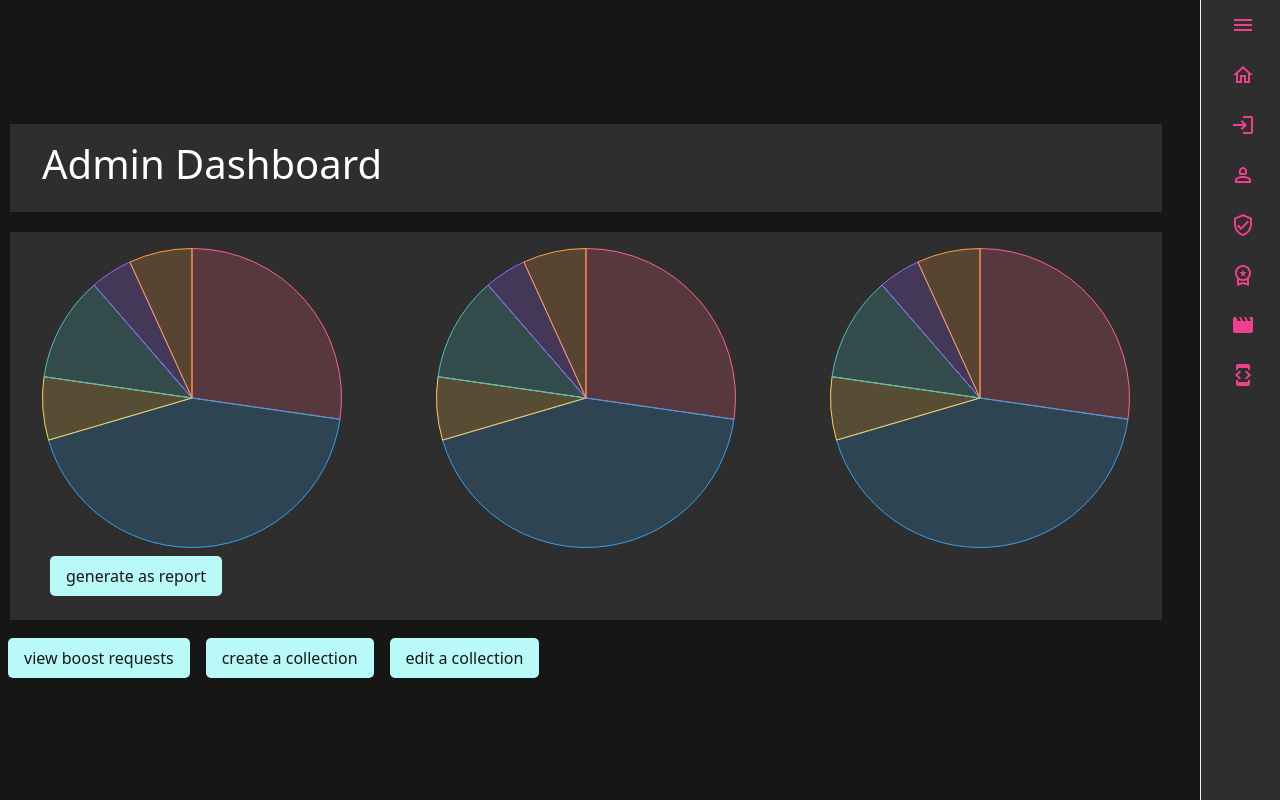
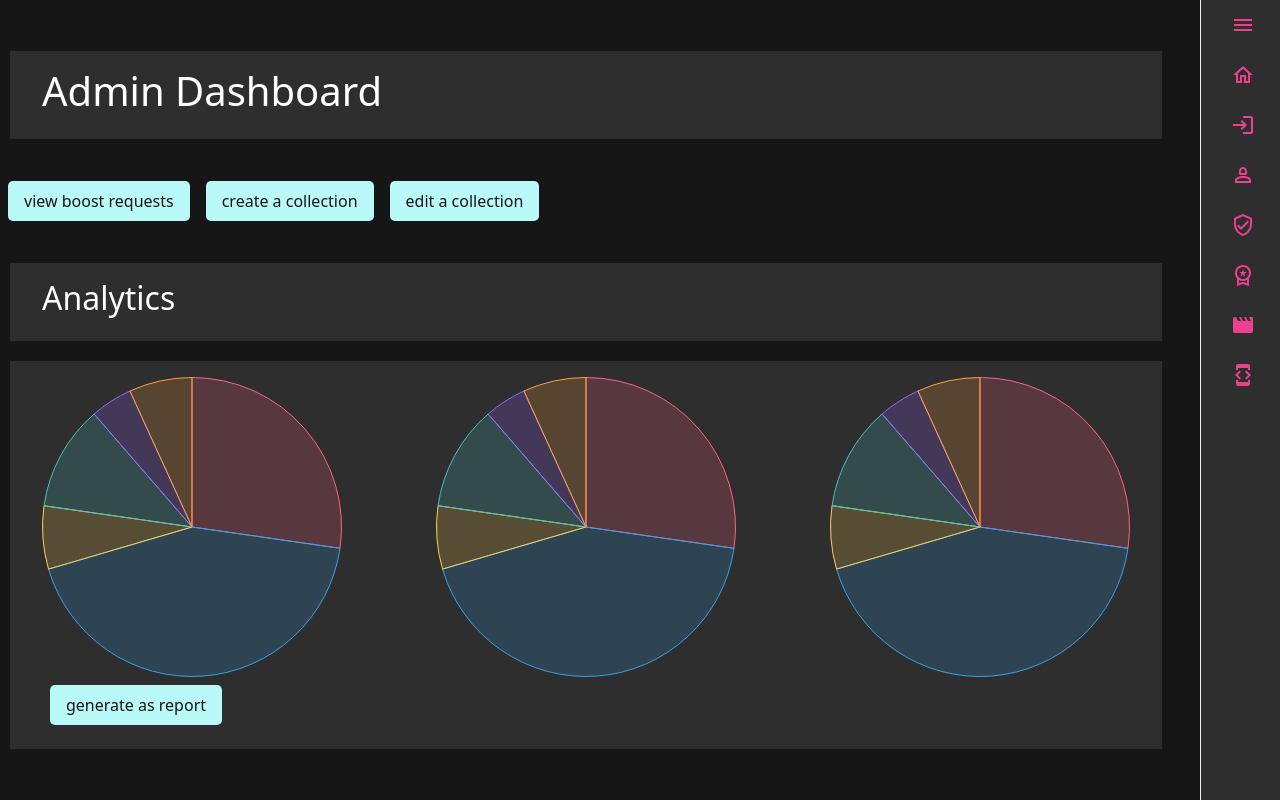
Before and after one commit to Isuru2701/Yolo2.0, a React (Create React App) app: page /admin in a window 1280 px wide. Built offline with nearby package versions, Linux system fonts and the light colour scheme.

Commit message:
changes to admin

```diff
--- a/src/components/admin/AdminDashboard.js
+++ b/src/components/admin/AdminDashboard.js
@@ -11,12 +11,8 @@ export default function AdminDashboard() {
 
                 </div>
 
-                <div className='admin-analytics'>
-                    <ChartComponent />
-                    <ChartComponent />
-                    <ChartComponent />
-                    <button>generate as report</button>
-                </div>
+                <br />
+
 
                 <div className='admin-actions'>
                     <button>
@@ -31,6 +27,19 @@ export default function AdminDashboard() {
 
                 </div>
 
+                <br />
+
+                <div className='admin-header'>
+                    <h2> Analytics </h2>
+                </div>
+                <div className='admin-analytics'>
+
+                    <ChartComponent />
+                    <ChartComponent />
+                    <ChartComponent />
+                    <button>generate as report</button>
+                </div>
+
 
             </div>
         </>
```
